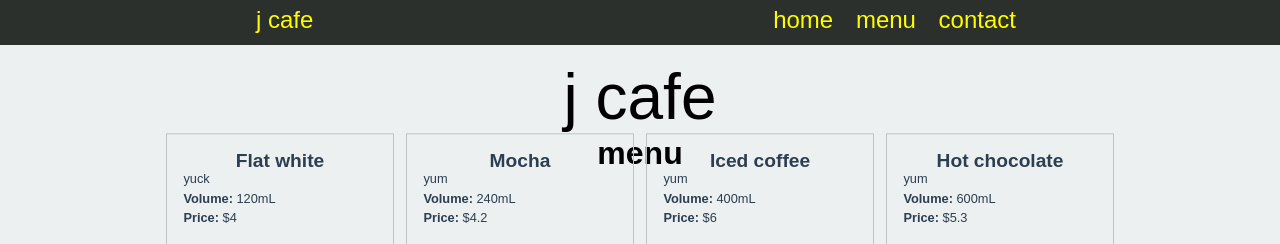
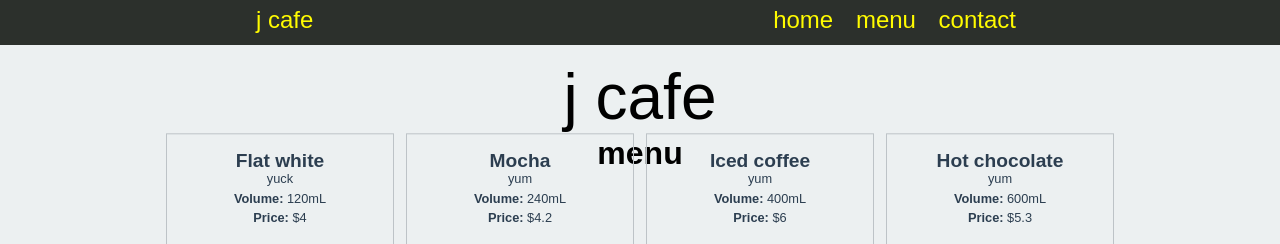
Before and after one commit to johngascoigne/jcafe, a Flask app: page /menu in a window 1280 px wide. Shown: the top 244 px of the page. Run offline with Flask 2, Linux system fonts and the light colour scheme; data comes from the database, SQL or seed files in the repository.

Commit message:
Lil Uzi Vert (Symere Bysil Woods) fan

```diff
--- a/static/smile.css
+++ b/static/smile.css
@@ -7,6 +7,11 @@
 
 body {
     background-color: rgba(236, 240, 241, 1.0);
+}
+
+main {
+    text-align: center;
+    align-content: center;
 }
 
 header {
--- a/templates/base.html
+++ b/templates/base.html
@@ -4,6 +4,7 @@
 <head>
     <meta charset="utf-8">
     <title>j cafe</title>
+    <link rel="shortcut icon" href="https://media.gq.com/photos/5af8e43a76f53a4b10f705f2/master/w_1600%2Cc_limit/lil-uzi-vert-gq-5.jpg">
     <meta name="viewport" content="width=device-width, initial-scale=1">
     <link href="https://fonts.googleapis.com/css2?family=Manrope:wght@200;400;600;800&display=swap" rel="stylesheet">
     <link rel="stylesheet" href="https://cdnjs.cloudflare.com/ajax/libs/normalize/8.0.1/normalize.css"/>
--- a/templates/home.html
+++ b/templates/home.html
@@ -3,5 +3,6 @@
 {% block pageheading %}welcome{% endblock %}
 
 {% block main %}
-<strong><em>hello</em></strong>
+<strong><em>hello</em></strong><br>
+<img src="https://static.stereogum.com/uploads/2021/07/lil-uzi-vert-tongue-tattoo-1627326231.jpg">
 {% endblock %}
```
